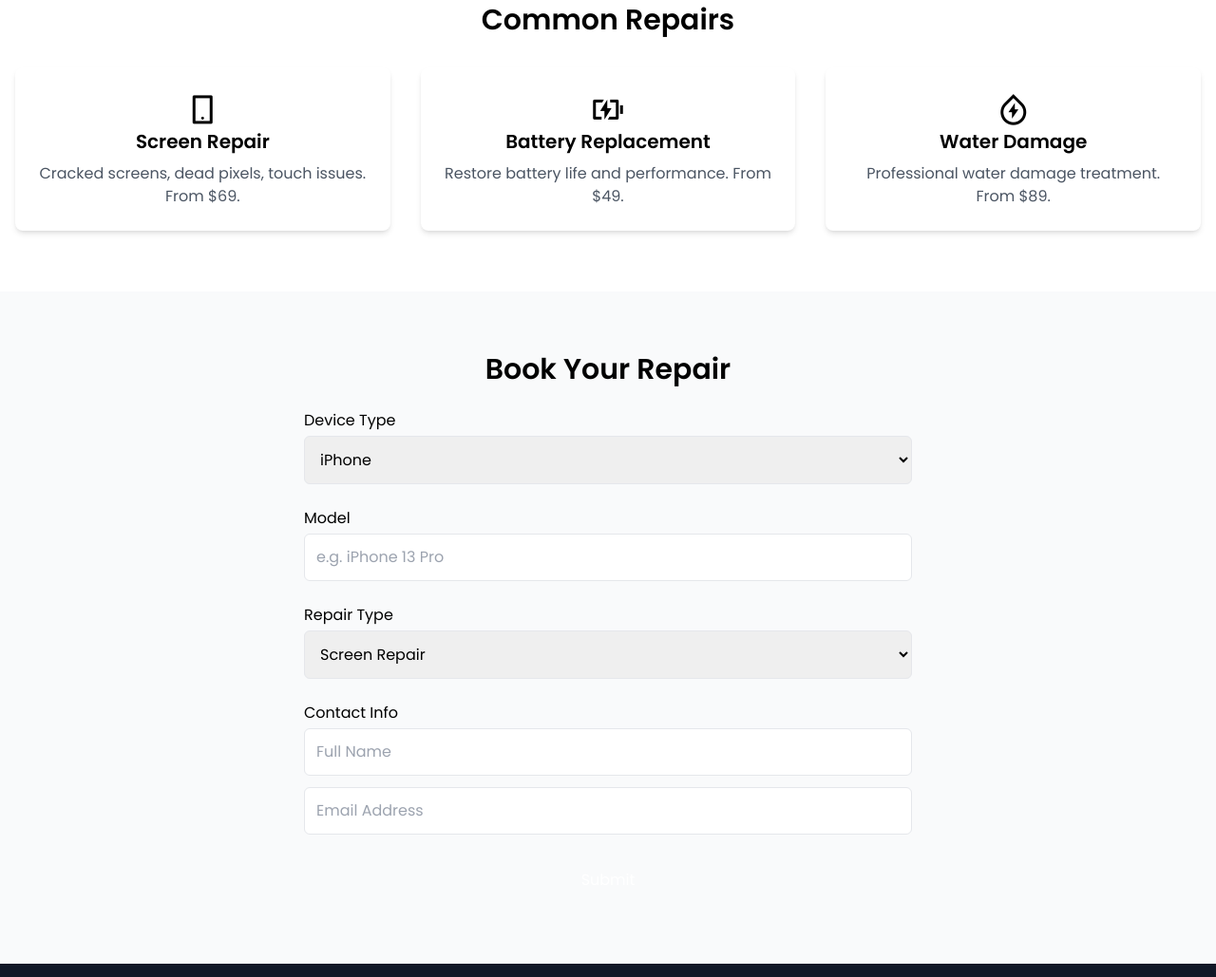
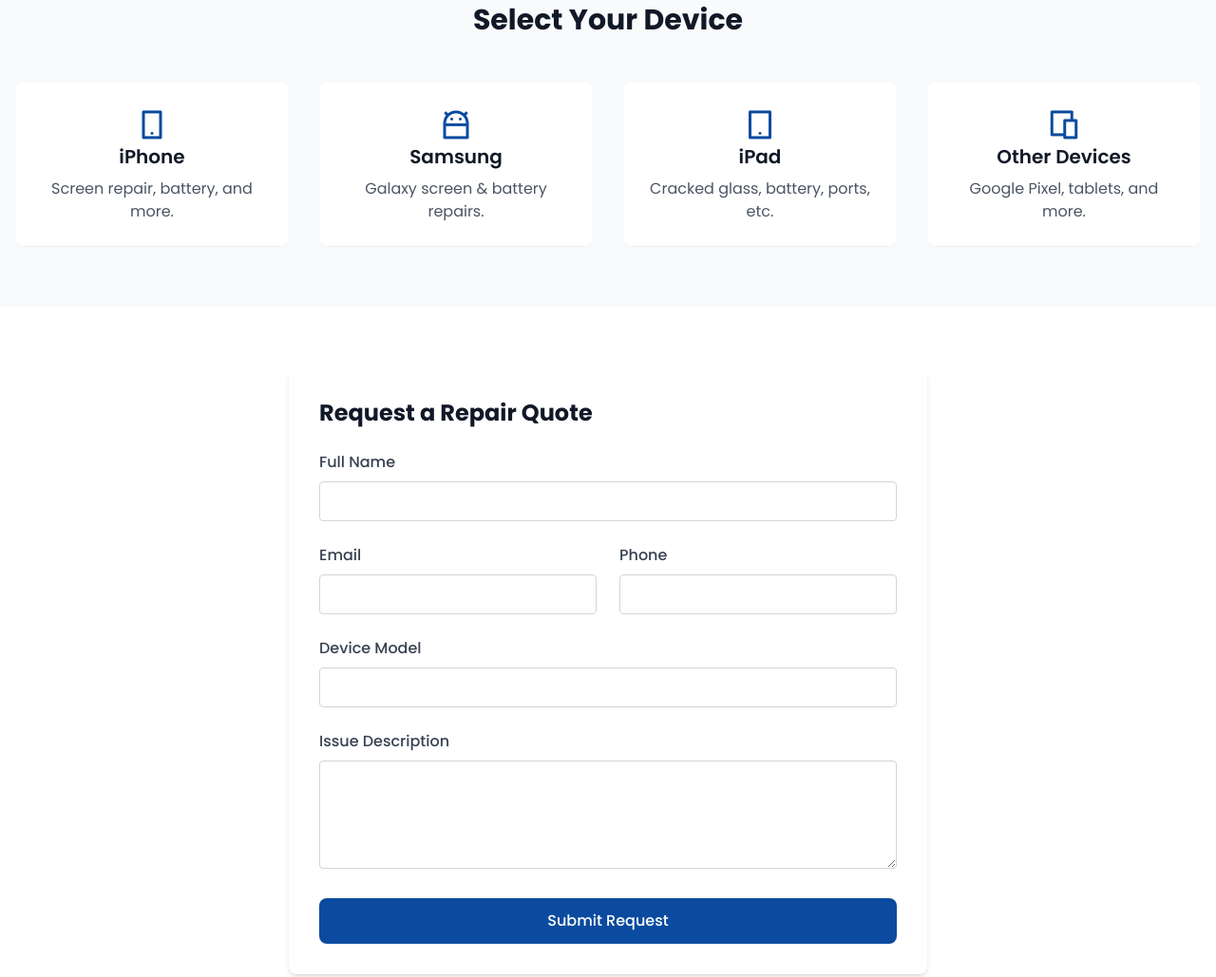
Before and after one commit to joshpilon/mobile-techs, a plain HTML site: page fix.html in a window 1280 px wide. Shown: the part 629-1658 px from the top of the page at 95% size. Drawn offline with nearby package versions, Linux system fonts and the light colour scheme.

Commit message:
Update fix.html

```diff
--- a/fix.html
+++ b/fix.html
@@ -1,112 +1,139 @@
 <!DOCTYPE html>
 <html lang="en">
 <head>
-  <meta charset="UTF-8" />
-  <meta name="viewport" content="width=device-width, initial-scale=1.0" />
+  <meta charset="UTF-8">
+  <meta name="viewport" content="width=device-width, initial-scale=1.0">
   <title>Fix Your Device - Mobile Techs</title>
-  <script src="https://cdn.tailwindcss.com"></script>
-  <link rel="stylesheet" href="https://cdnjs.cloudflare.com/ajax/libs/remixicon/4.6.0/remixicon.min.css" />
-  <link href="https://fonts.googleapis.com/css2?family=Poppins:wght@400;600&display=swap" rel="stylesheet" />
+  <script src="https://cdn.tailwindcss.com/3.4.16"></script>
+  <script>
+    tailwind.config = {
+      theme: {
+        extend: {
+          colors: {
+            primary: '#0A4B9F',
+            secondary: '#FF3B30'
+          },
+          borderRadius: {
+            'button': '8px'
+          }
+        }
+      }
+    }
+  </script>
+  <link rel="preconnect" href="https://fonts.googleapis.com">
+  <link rel="preconnect" href="https://fonts.gstatic.com" crossorigin>
+  <link href="https://fonts.googleapis.com/css2?family=Pacifico&display=swap" rel="stylesheet">
+  <link href="https://fonts.googleapis.com/css2?family=Poppins:wght@300;400;500;600;700&display=swap" rel="stylesheet">
+  <link rel="stylesheet" href="https://cdnjs.cloudflare.com/ajax/libs/remixicon/4.6.0/remixicon.min.css">
   <style>
-    body { font-family: 'Poppins', sans-serif; }
-    .hero-overlay { background: rgba(255,255,255,0.6); backdrop-filter: blur(4px); }
+    body {
+      font-family: 'Poppins', sans-serif;
+    }
+    .device-card {
+      transition: transform 0.3s ease;
+    }
+    .device-card:hover {
+      transform: translateY(-5px);
+    }
   </style>
 </head>
 <body class="bg-white">
-
   <!-- Header -->
   <header class="bg-white shadow-sm sticky top-0 z-50">
     <div class="container mx-auto px-4 py-4 flex justify-between items-center">
-    <a href="index.html" class="text-3xl font-bold text-primary">Mobile<span class="text-red-500">Techs</span></a>
-    <nav class="hidden md:flex space-x-6">
-      <a href="index.html" class="hover:text-primary">Home</a>
-      <a href="fix.html" class="text-primary font-semibold">Fix</a>
-      <a href="buy.html" class="hover:text-primary">Buy</a>
-      <a href="sell.html" class="hover:text-primary">Sell</a>
-      <a href="about.html" class="hover:text-primary">About</a>
-      <a href="faq.html" class="hover:text-primary">FAQ</a>
+      <a href="index.html" class="flex items-center">
+        <span class="text-3xl font-bold"><span class="text-primary">Mobile</span><span class="text-secondary">Techs</span><i class="ri-quill-pen-line text-secondary transform -rotate-[35deg] text-sm -translate-y-[6px] -translate-x-[1px]"></i></span>
+      </a>
+      <nav class="hidden md:flex space-x-8">
+        <a href="index.html" class="text-gray-800 hover:text-primary font-medium">Home</a>
+        <a href="fix.html" class="text-primary font-medium">Fix</a>
+        <a href="buy.html" class="text-gray-800 hover:text-primary font-medium">Buy</a>
+        <a href="sell.html" class="text-gray-800 hover:text-primary font-medium">Sell</a>
+        <a href="about.html" class="text-gray-800 hover:text-primary font-medium">About</a>
+        <a href="faq.html" class="text-gray-800 hover:text-primary font-medium">FAQ</a>
       </nav>
     </div>
   </header>
 
   <!-- Hero Section -->
-<section class="relative h-[500px] flex items-center">
-  <div class="absolute inset-0 bg-cover bg-center" style="background-image: url('https://images.unsplash.com/photo-1581090700227-2c12aa1087f1?fit=crop&w=1920&h=1080&auto=format');"></div>
-  <div class="absolute inset-0 hero-overlay"></div>
-  <div class="relative container mx-auto px-4 text-center">
-    <h1 class="text-4xl md:text-5xl font-bold text-gray-900 mb-4">Professional Device Repair Services</h1>
-    <p class="text-lg text-gray-700 mb-6">Fast, reliable repairs by certified technicians. Most repairs done same-day.</p>
-    <a href="#repair-form" class="inline-block bg-primary text-white px-6 py-3 rounded-md hover:bg-blue-700 transition">Start My Repair</a>
+  <section class="relative bg-[url('https://readdy.ai/api/search-image?query=technician%20repairing%20smartphone&width=1920&height=1080')] bg-cover bg-center h-[500px] flex items-center">
+    <div class="container mx-auto px-4">
+      <div class="bg-white/90 p-8 rounded-lg shadow-lg max-w-xl">
+        <h1 class="text-4xl font-bold text-gray-900 mb-4">Get Your Device Fixed Today</h1>
+        <p class="text-lg text-gray-600 mb-6">We repair screens, batteries, water damage, and more. Quick, professional service you can trust.</p>
+        <a href="#quote-form" class="bg-primary text-white px-6 py-3 rounded-button font-medium hover:bg-primary/90 transition">Start My Repair</a>
+      </div>
     </div>
   </section>
 
-<!-- Services Section -->
-<section class="py-16">
+  <!-- Device Types -->
+  <section class="py-16 bg-gray-50">
     <div class="container mx-auto px-4">
-    <h2 class="text-3xl font-bold mb-8 text-center">Common Repairs</h2>
-    <div class="grid md:grid-cols-3 gap-8">
-      <div class="bg-white shadow-md rounded-lg p-6 text-center hover:shadow-lg transition">
-        <i class="ri-smartphone-line text-primary text-4xl mb-4"></i>
-        <h3 class="text-xl font-semibold mb-2">Screen Repair</h3>
-        <p class="text-gray-600">Cracked screens, dead pixels, touch issues. From $69.</p>
+      <h2 class="text-3xl font-bold text-center text-gray-900 mb-12">Select Your Device</h2>
+      <div class="grid md:grid-cols-4 gap-8">
+        <div class="device-card bg-white p-6 rounded-lg shadow-sm text-center">
+          <i class="ri-smartphone-line text-4xl text-primary mb-4"></i>
+          <h3 class="text-xl font-semibold text-gray-900 mb-2">iPhone</h3>
+          <p class="text-gray-600">Screen repair, battery, and more.</p>
         </div>
-      <div class="bg-white shadow-md rounded-lg p-6 text-center hover:shadow-lg transition">
-        <i class="ri-battery-charge-line text-primary text-4xl mb-4"></i>
-        <h3 class="text-xl font-semibold mb-2">Battery Replacement</h3>
-        <p class="text-gray-600">Restore battery life and performance. From $49.</p>
+        <div class="device-card bg-white p-6 rounded-lg shadow-sm text-center">
+          <i class="ri-android-line text-4xl text-primary mb-4"></i>
+          <h3 class="text-xl font-semibold text-gray-900 mb-2">Samsung</h3>
+          <p class="text-gray-600">Galaxy screen & battery repairs.</p>
         </div>
-      <div class="bg-white shadow-md rounded-lg p-6 text-center hover:shadow-lg transition">
-        <i class="ri-water-flash-line text-primary text-4xl mb-4"></i>
-        <h3 class="text-xl font-semibold mb-2">Water Damage</h3>
-        <p class="text-gray-600">Professional water damage treatment. From $89.</p>
+        <div class="device-card bg-white p-6 rounded-lg shadow-sm text-center">
+          <i class="ri-tablet-line text-4xl text-primary mb-4"></i>
+          <h3 class="text-xl font-semibold text-gray-900 mb-2">iPad</h3>
+          <p class="text-gray-600">Cracked glass, battery, ports, etc.</p>
+        </div>
+        <div class="device-card bg-white p-6 rounded-lg shadow-sm text-center">
+          <i class="ri-device-line text-4xl text-primary mb-4"></i>
+          <h3 class="text-xl font-semibold text-gray-900 mb-2">Other Devices</h3>
+          <p class="text-gray-600">Google Pixel, tablets, and more.</p>
         </div>
       </div>
     </div>
   </section>
 
-<!-- Booking Form -->
-<section id="repair-form" class="py-16 bg-gray-50">
-  <div class="container mx-auto px-4 max-w-2xl">
-    <h2 class="text-3xl font-bold mb-6 text-center">Book Your Repair</h2>
+  <!-- Repair Quote Form -->
+  <section id="quote-form" class="py-16">
+    <div class="container mx-auto px-4">
+      <div class="bg-white p-8 rounded-lg shadow-md max-w-2xl mx-auto">
+        <h2 class="text-2xl font-bold text-gray-900 mb-6">Request a Repair Quote</h2>
         <form class="space-y-6">
           <div>
-        <label class="block mb-1 font-medium">Device Type</label>
-        <select class="w-full border rounded-md p-3">
-          <option>iPhone</option>
-          <option>Samsung</option>
-          <option>iPad</option>
-          <option>Other</option>
-        </select>
+            <label class="block text-gray-700 font-medium mb-2">Full Name</label>
+            <input type="text" class="w-full border border-gray-300 rounded px-4 py-2 focus:outline-none focus:ring-2 focus:ring-primary">
+          </div>
+          <div class="grid md:grid-cols-2 gap-6">
+            <div>
+              <label class="block text-gray-700 font-medium mb-2">Email</label>
+              <input type="email" class="w-full border border-gray-300 rounded px-4 py-2 focus:outline-none focus:ring-2 focus:ring-primary">
             </div>
             <div>
-        <label class="block mb-1 font-medium">Model</label>
-        <input type="text" class="w-full border rounded-md p-3" placeholder="e.g. iPhone 13 Pro" />
+              <label class="block text-gray-700 font-medium mb-2">Phone</label>
+              <input type="tel" class="w-full border border-gray-300 rounded px-4 py-2 focus:outline-none focus:ring-2 focus:ring-primary">
+            </div>
           </div>
           <div>
-        <label class="block mb-1 font-medium">Repair Type</label>
-        <select class="w-full border rounded-md p-3">
-          <option>Screen Repair</option>
-          <option>Battery Replacement</option>
-          <option>Water Damage</option>
-          <option>Other</option>
-        </select>
+            <label class="block text-gray-700 font-medium mb-2">Device Model</label>
+            <input type="text" class="w-full border border-gray-300 rounded px-4 py-2 focus:outline-none focus:ring-2 focus:ring-primary">
           </div>
           <div>
-        <label class="block mb-1 font-medium">Contact Info</label>
-        <input type="text" class="w-full border rounded-md p-3 mb-3" placeholder="Full Name" />
-        <input type="email" class="w-full border rounded-md p-3" placeholder="Email Address" />
+            <label class="block text-gray-700 font-medium mb-2">Issue Description</label>
+            <textarea class="w-full border border-gray-300 rounded px-4 py-2 focus:outline-none focus:ring-2 focus:ring-primary" rows="4"></textarea>
           </div>
-      <button type="submit" class="w-full bg-primary text-white py-3 rounded-md hover:bg-blue-700 transition">Submit</button>
+          <button type="submit" class="w-full bg-primary text-white py-3 rounded-button font-medium hover:bg-primary/90 transition">Submit Request</button>
         </form>
+      </div>
     </div>
   </section>
 
   <!-- Footer -->
   <footer class="bg-gray-900 text-white py-12">
     <div class="container mx-auto px-4 text-center">
-    <p>&copy; 2025 Mobile Techs. All rights reserved.</p>
+      <p class="text-gray-400">&copy; 2025 Mobile Techs. All rights reserved.</p>
     </div>
   </footer>
-
 </body>
 </html>
```
Lines whose indentation alone changed are shown as unchanged.
